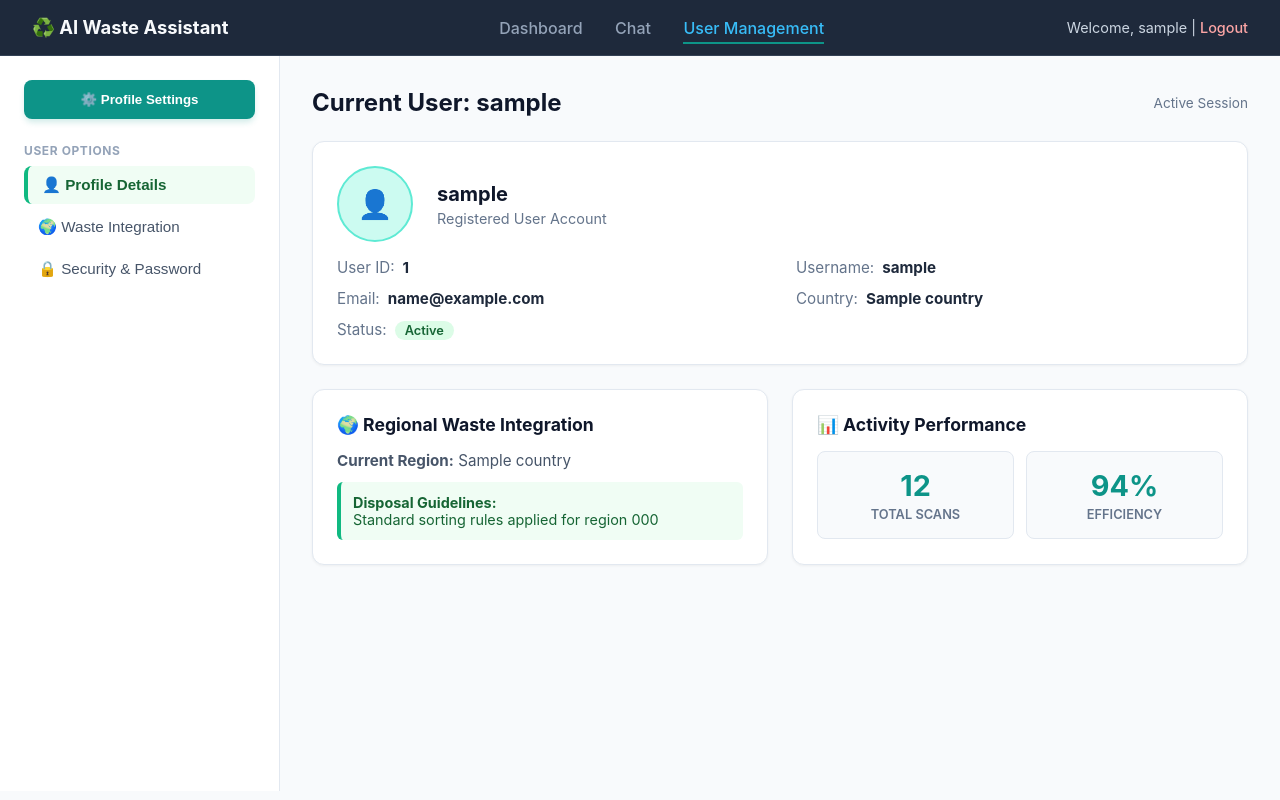
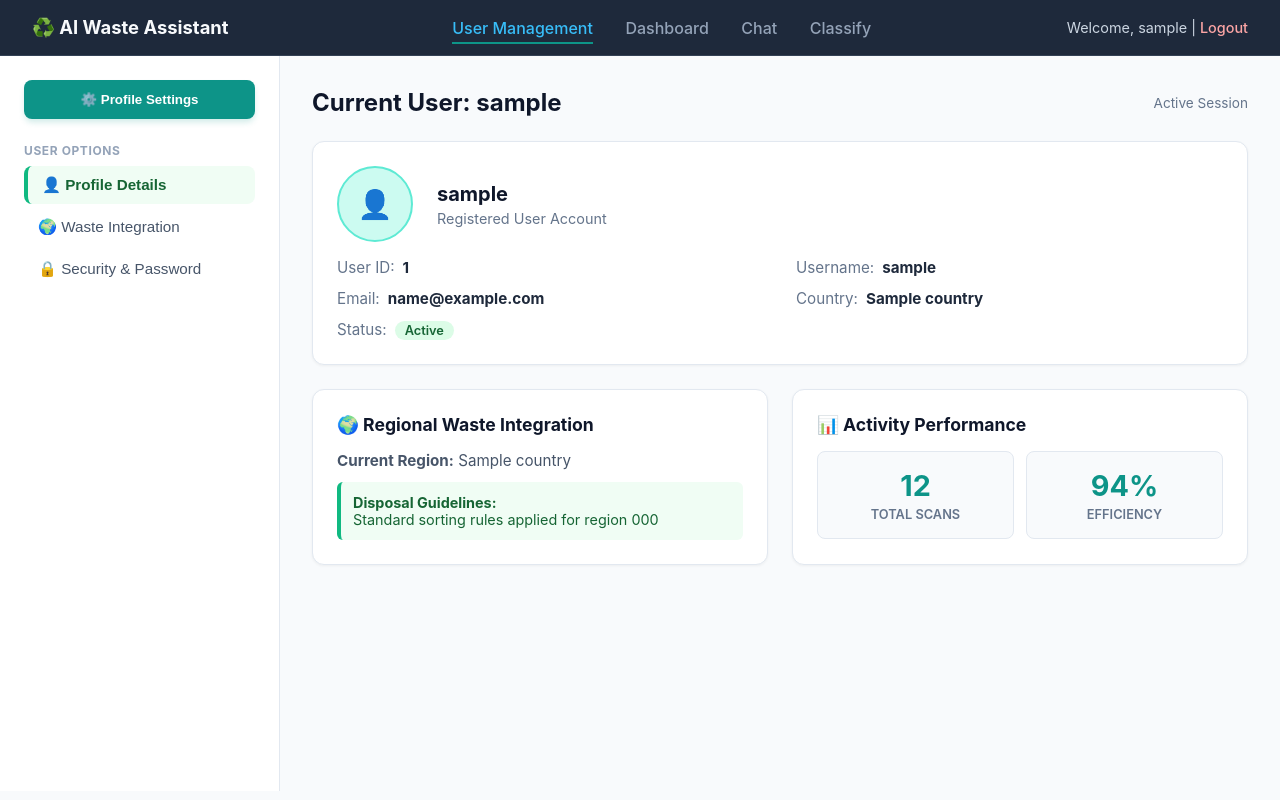
Before and after one commit to b-ahmoo/CPC---AI-Waste-Classification-System, a Flask app: page /user/profile in a window 1280 px wide. Run offline with Flask 3, Linux system fonts and the light colour scheme; the visitor is signed in with stand-in values (Sample User, id 1); tables that the repository leaves empty hold one stand-in row (values such as "Sample post").

Commit message:
Add Classify navigation link to user profile

```diff
--- a/templates/usermanagement/user_profile.html
+++ b/templates/usermanagement/user_profile.html
@@ -63,9 +63,11 @@
     <header>
         <h3>♻️ AI Waste Assistant</h3>
         <nav>
+            <a href="{{ url_for('usermanagement.user_profile') }}" class="active">User Management</a>
             <a href="{{ url_for('dashboard.data_page') }}">Dashboard</a>
             <a href="{{ url_for('chatbot_bp.chat_home') }}">Chat</a>
-            <a href="{{ url_for('usermanagement.user_profile') }}" class="active">User Management</a>
+            <a href="{{ url_for('classification.classify') }}">Classify</a>
+
         </nav>
         <div style="font-size: 0.9rem; color: #cbd5e1;">Welcome, {{ user.username }} | <a href="{{ url_for('usermanagement.logout') }}" style="color: #fca5a5; text-decoration: none; font-weight: 500;">Logout</a></div>
     </header>
```
